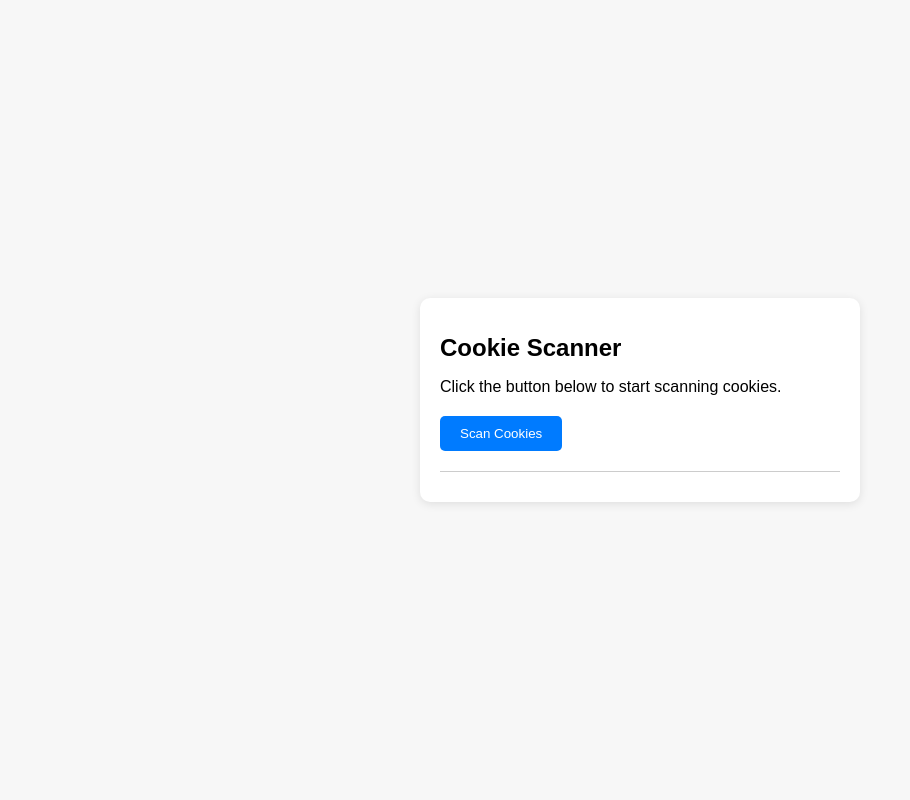
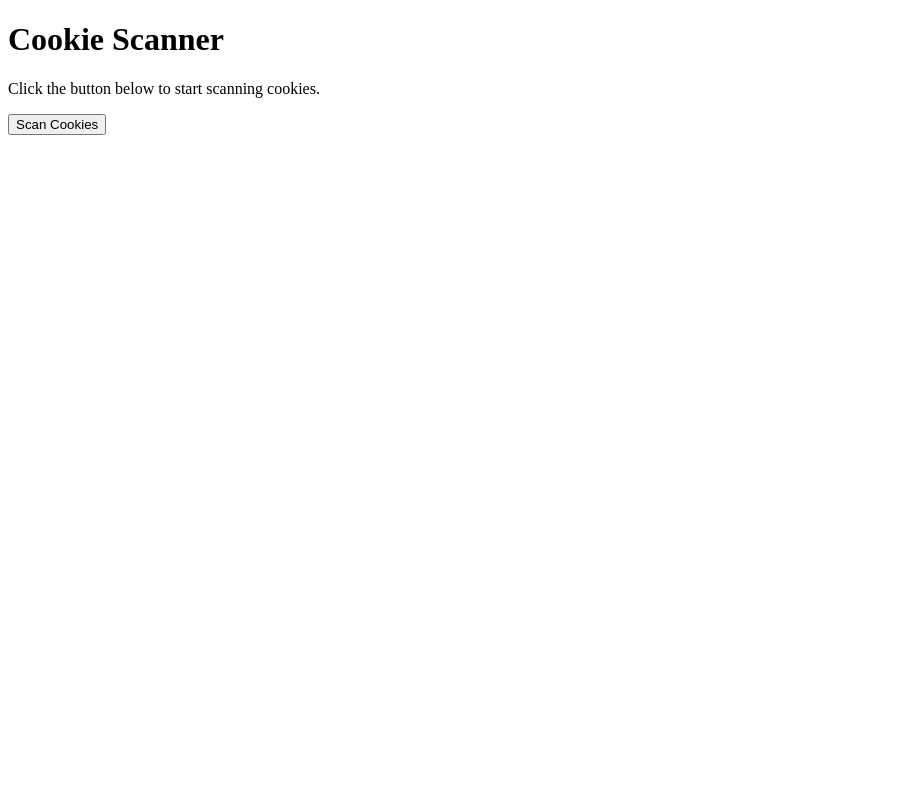
Before and after one commit to Cookie-Quest/Cookie-Quest2, a Flask app: page / in a window 1280 px wide. Shown: the whole page, without its empty margins (0-910 px from the left). Run offline with Flask 3, Linux system fonts and the light colour scheme.

Commit message:
updated html and app

```diff
--- a/app.py
+++ b/app.py
@@ -2,6 +2,10 @@ from flask import Flask, render_template, jsonify
 from selenium import webdriver
 from selenium.webdriver.chrome.service import Service
 from selenium.webdriver.chrome.options import Options
+from selenium.webdriver.common.by import By
+from selenium.webdriver.support.ui import WebDriverWait
+from selenium.webdriver.support import expected_conditions as EC
+from selenium.common.exceptions import TimeoutException
 import datetime
 
 app = Flask(__name__)
@@ -12,6 +16,35 @@ def format_expiry(expiry_timestamp):
         return expiry_datetime.strftime('%Y-%m-%d %H:%M:%S')
     return "N/A"
 
+def check_and_report_banner(driver):
+    banner_identifiers = [
+        ("ID", "truste-consent-track"),
+        ("CLASS_NAME", "osano-cm-dialog__buttons osano-cm-buttons"),
+        ("ID", "c0d8f56f-f1e4-448c-ae61-0afc444db179")  # ID for the second banner
+    ]
+
+    banner_info = []
+
+    for identifier_type, identifier_value in banner_identifiers:
+        try:
+            if identifier_type == "ID":
+                WebDriverWait(driver, 10).until(EC.presence_of_element_located((By.ID, identifier_value)))
+            elif identifier_type == "CLASS_NAME":
+                WebDriverWait(driver, 10).until(EC.presence_of_element_located((By.CLASS_NAME, identifier_value)))
+
+            consent_banner_div = driver.find_element(getattr(By, identifier_type), identifier_value)
+            buttons = consent_banner_div.find_elements(By.TAG_NAME, "button")
+            banner_info.append({
+                "identifier_type": identifier_type,
+                "identifier_value": identifier_value,
+                "button_count": len(buttons),
+                "buttons_text": [button.text for button in buttons]
+            })
+        except TimeoutException:
+            pass
+
+    return banner_info
+
 @app.route('/')
 def index():
     return render_template('index.html')
@@ -20,31 +53,39 @@ def index():
 def scan_cookies():
     chrome_options = Options()
     chrome_options.add_argument("--headless")
-    service = Service('./driver/chromedriver.exe')
+    service = Service('./driver/chromedriver.exe')  # Update this path to your chromedriver
     driver = webdriver.Chrome(service=service, options=chrome_options)
 
-    website_url = ['https://ironwoodins.com/','https://icip.marshpm.com/FedExWeb/login.action']
-    driver.get(website_url)
+    website_urls = ['https://ironwoodins.com/', 'https://icip.marshpm.com/FedExWeb/login.action']
 
-    cookie_names = [
-        'osano_consentmanager',
-        'osano_consentmanager_uuid',
-        'TrustArc'
-    ]
-
-    cookies = driver.get_cookies()
     scanned_cookies = []
 
-    for cookie in cookies:
-        if cookie['name'] in cookie_names:
-            scanned_cookies.append({
-                'name': cookie['name'],
-                'value': cookie['value'],
-                'domain': cookie['domain'],
-                'path': cookie['path'],
-                'expiry': format_expiry(cookie['expiry']),
-                'secure': cookie['secure']
-            })
+    for website_url in website_urls:
+        driver.get(website_url)
+
+        cookie_names = [
+            'osano_consentmanager',
+            'osano_consentmanager_uuid',
+            'TrustArc'
+        ]
+
+        cookies = driver.get_cookies()
+
+        for cookie in cookies:
+            if cookie['name'] in cookie_names:
+                scanned_cookies.append({
+                    'name': cookie['name'],
+                    # 'value': cookie['value'],
+                    'domain': cookie['domain'],
+                    # 'path': cookie['path'],
+                    'expiry': format_expiry(cookie['expiry']),
+                    'secure': cookie['secure']
+                })
+
+        # Check for consent banners and add banner info
+        banner_info = check_and_report_banner(driver)
+        if banner_info:
+            scanned_cookies[-1]['banner_info'] = banner_info
 
     driver.quit()
     return jsonify({'cookies': scanned_cookies})
--- a/templates/index.html
+++ b/templates/index.html
@@ -3,59 +3,7 @@
 <head>
     <title>Cookie Scanner</title>
     <style>
-        body {
-            font-family: Arial, sans-serif;
-            margin: 0;
-            padding: 0;
-            background-color: #f7f7f7;
-            display: flex;
-            justify-content: center;
-            align-items: center;
-            height: 100vh;
-        }
-
-        .container {
-            background-color: white;
-            border-radius: 10px;
-            box-shadow: 0px 2px 10px rgba(0, 0, 0, 0.1);
-            padding: 20px;
-            width: 400px;
-        }
-
-        h1 {
-            font-size: 24px;
-            margin-bottom: 10px;
-        }
-
-        p {
-            font-size: 16px;
-            margin-bottom: 20px;
-        }
-
-        #scanButton {
-            padding: 10px 20px;
-            background-color: #007bff;
-            color: white;
-            border: none;
-            border-radius: 5px;
-            cursor: pointer;
-            transition: background-color 0.2s, opacity 0.2s;
-        }
-
-        #scanButton:hover {
-            background-color: #0056b3;
-        }
-
-        #scanButton:active {
-            background-color: #00337a;
-        }
-
-        #cookieResults {
-            margin-top: 20px;
-            border-top: 1px solid #ccc;
-            padding-top: 10px;
-            font-size: 14px;
-        }
+        /* Your CSS styles here */
     </style>
 </head>
 <body>
```
